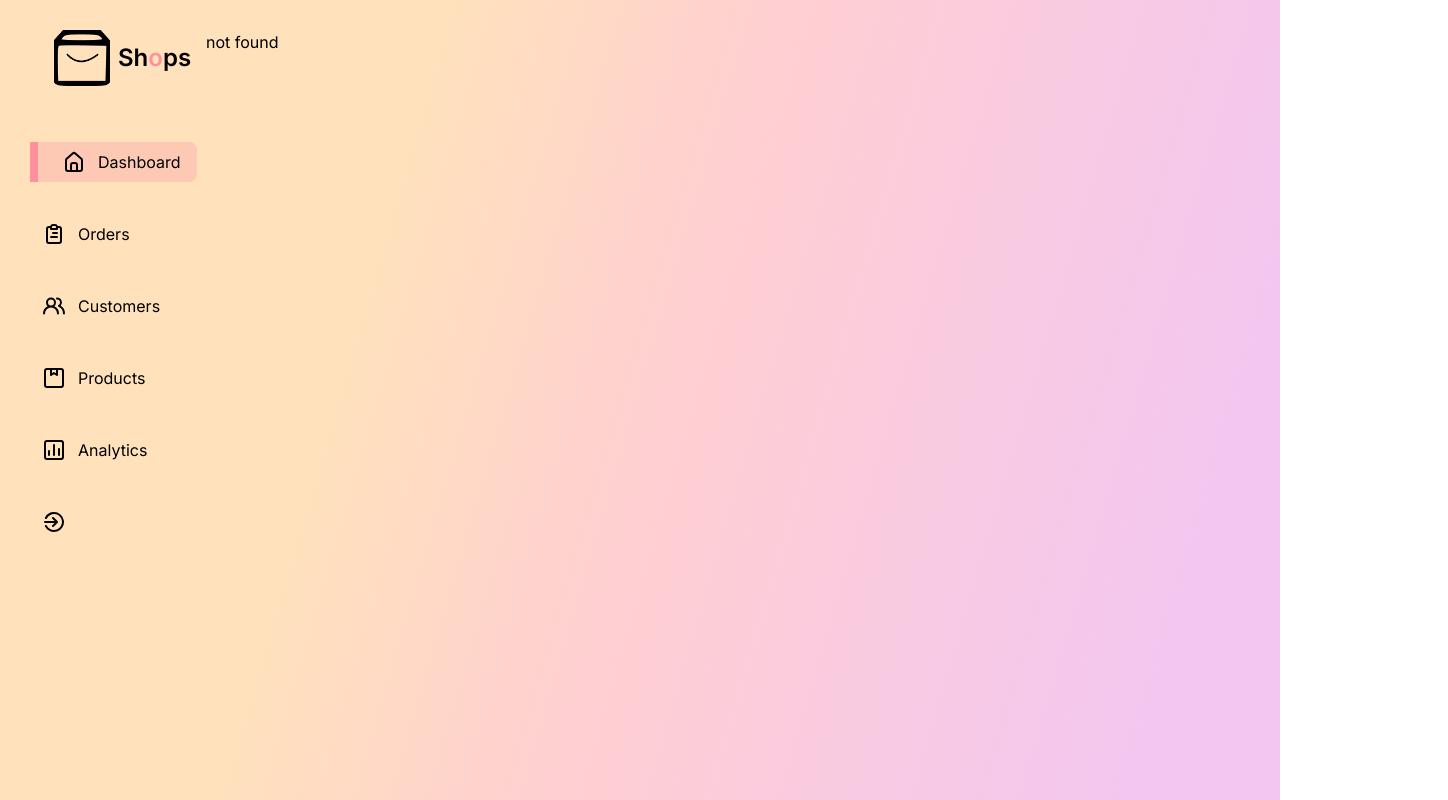
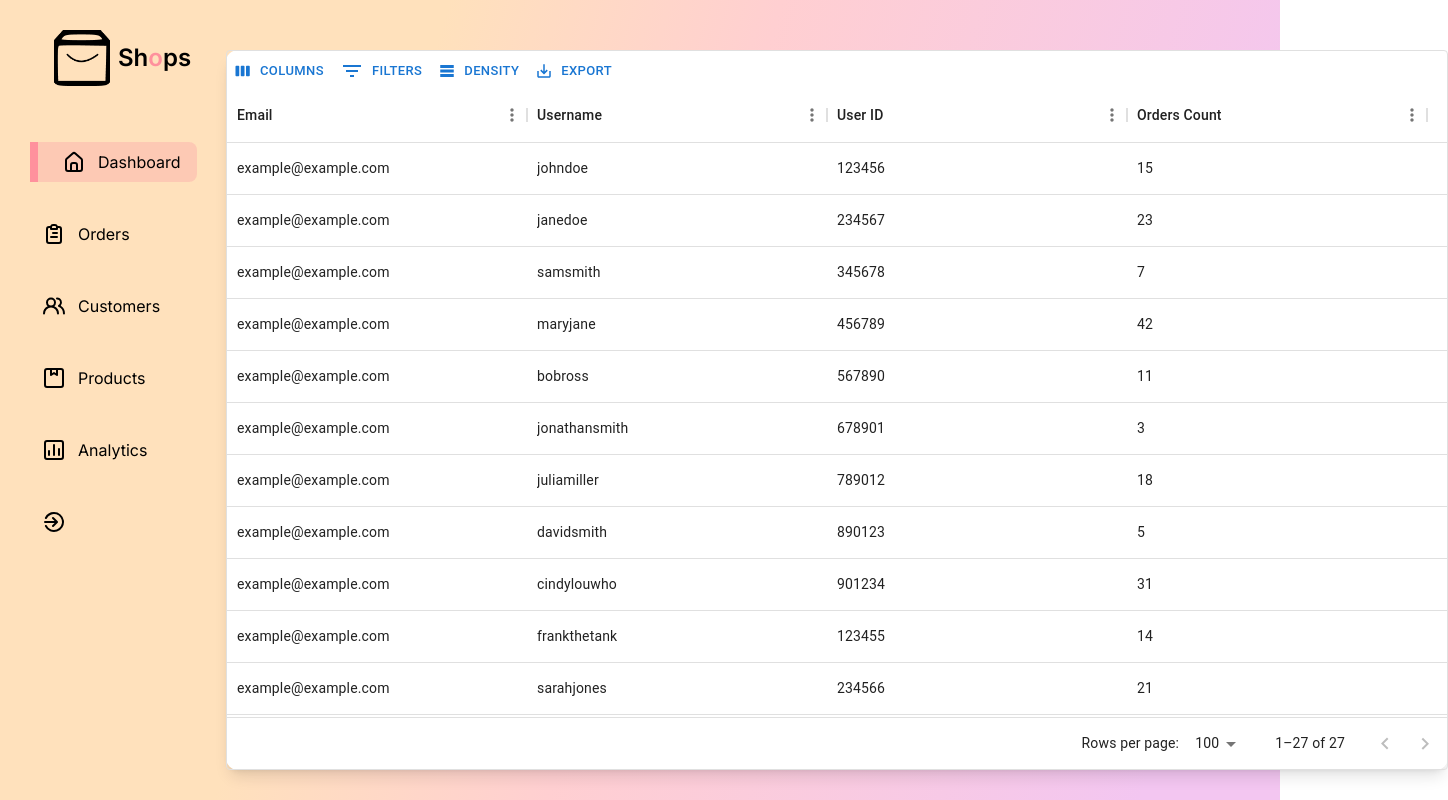
Before and after one commit to benAzouzYassin/Admin-Dashboard, a React (Create React App) app: page /customers in a window 1280 px wide. Before the commit this address had no page. Shown: the whole page, 1448 px wide, since content can reach past the window. Built offline with nearby package versions, Linux system fonts and the light colour scheme.

Commit message:
finished the customers page

```diff
--- a/package.json
+++ b/package.json
@@ -7,6 +7,7 @@
     "@emotion/styled": "^11.8.1",
     "@iconscout/react-unicons": "^1.1.6",
     "@mui/material": "^5.6.0",
+    "@mui/x-data-grid": "^6.2.1",
     "@testing-library/jest-dom": "^5.14.1",
     "@testing-library/react": "^12.0.0",
     "@testing-library/user-event": "^13.2.1",
--- a/src/App.js
+++ b/src/App.js
@@ -5,8 +5,9 @@ import { PagesContextProvider } from "./context/PagesContext"
 import MainDashboard from './pages/Dashboard/MainDashboard/MainDashboard';
 import RightBar from './pages/Dashboard/rightBar/RightBar';
 import { useState } from 'react';
-import { BrowserRouter, Routes, Route, useLocation } from 'react-router-dom';
+import { Routes, Route, useLocation } from 'react-router-dom';
 import Orders from './pages/Orders/Orders';
+import Customers from './pages/Customers/Customers';
 
 function App() {
   const [sidebarVisible, setSidebarVisible] = useState(false)
@@ -23,7 +24,8 @@ function App() {
         <Routes>
           <Route path='/dashboard' element={<><MainDashboard toggleSideBar={toggleSideBar} /><RightBar /></>} />
           <Route path='/' element={<><MainDashboard toggleSideBar={toggleSideBar} /><RightBar /></>} />
-          <Route path='/orders' element={<Orders />} />
+          <Route path='/orders' element={<Orders toggleSideBar={toggleSideBar} />} />
+          <Route path='/customers' element={<Customers toggleSideBar={toggleSideBar} />} />
           <Route path='*' element={<h1>not found</h1>} />
         </Routes>
 
--- /dev/null
+++ b/src/pages/Customers/Customers.jsx
@@ -0,0 +1,23 @@
+import * as React from "react";
+import { DataGrid, GridToolbar } from "@mui/x-data-grid";
+import { useNavigate } from "react-router-dom";
+import { rows, columns } from "./data";
+function Customers() {
+  const navigate = useNavigate();
+
+  return (
+    <div className="bg-white h-[90vh] ml-5 mt-5 rounded-xl shadow-lg w-full ">
+      <DataGrid
+        onRowDoubleClick={(params) =>
+          navigate(`/user/${params.row["User ID"]}`)
+        }
+        columns={columns}
+        rows={rows}
+        slots={{
+          toolbar: GridToolbar,
+        }}
+      />
+    </div>
+  );
+}
+export default Customers;
--- /dev/null
+++ b/src/pages/Customers/data.js
@@ -0,0 +1,207 @@
+
+
+
+export const rows = [
+
+    {
+        "id": 1,
+        "User ID": 123456,
+        "Username": "johndoe",
+        "Orders Count": 15,
+        "Email": "example@example.com"
+    },
+    {
+        "id": 2,
+        "User ID": 234567,
+        "Username": "janedoe",
+        "Orders Count": 23,
+        "Email": "example@example.com"
+    },
+    {
+        "id": 3,
+        "User ID": 345678,
+        "Username": "samsmith",
+        "Orders Count": 7
+        ,
+        "Email": "example@example.com"
+    },
+    {
+        "id": 4,
+        "User ID": 456789,
+        "Username": "maryjane",
+        "Orders Count": 42,
+        "Email": "example@example.com"
+    },
+    {
+        "id": 5,
+        "User ID": 567890,
+        "Username": "bobross",
+        "Orders Count": 11,
+        "Email": "example@example.com"
+    },
+    {
+        "id": 6,
+        "User ID": 678901,
+        "Username": "jonathansmith",
+        "Orders Count": 3
+        ,
+        "Email": "example@example.com"
+    },
+    {
+        "id": 7,
+        "User ID": 789012,
+        "Username": "juliamiller",
+        "Orders Count": 18,
+        "Email": "example@example.com"
+    },
+    {
+        "id": 8,
+        "User ID": 890123,
+        "Username": "davidsmith",
+        "Orders Count": 5
+        ,
+        "Email": "example@example.com"
+    },
+    {
+        "id": 9,
+        "User ID": 901234,
+        "Username": "cindylouwho",
+        "Orders Count": 31,
+        "Email": "example@example.com"
+    },
+    {
+        "id": 10,
+        "User ID": 123455,
+        "Username": "frankthetank",
+        "Orders Count": 14,
+        "Email": "example@example.com"
+    },
+    {
+        "id": 11,
+        "User ID": 234566,
+        "Username": "sarahjones",
+        "Orders Count": 21,
+        "Email": "example@example.com"
+    },
+    {
+        "id": 12,
+        "User ID": 345677,
+        "Username": "robertsmith",
+        "Orders Count": 9
+        ,
+        "Email": "example@example.com"
+    },
+    {
+        "id": 13,
+        "User ID": 456788,
+        "Username": "jimmyfallon",
+        "Orders Count": 12,
+        "Email": "example@example.com"
+    },
+    {
+        "id": 14,
+        "User ID": 567899,
+        "Username": "amyschumer",
+        "Orders Count": 26,
+        "Email": "example@example.com"
+    },
+    {
+        "id": 15,
+        "User ID": 678910,
+        "Username": "chrisevans",
+        "Orders Count": 6
+        ,
+        "Email": "example@example.com"
+    },
+    {
+        "id": 16,
+        "User ID": 789021,
+        "Username": "emmawatson",
+        "Orders Count": 17,
+        "Email": "example@example.com"
+    },
+    {
+        "id": 17,
+        "User ID": 890132,
+        "Username": "harrypotter",
+        "Orders Count": 22,
+        "Email": "example@example.com"
+    },
+    {
+        "id": 18,
+        "User ID": 901243,
+        "Username": "dianaprince",
+        "Orders Count": 8
+        ,
+        "Email": "example@example.com"
+    },
+    {
+        "id": 19,
+        "User ID": 123454,
+        "Username": "mattsmith",
+        "Orders Count": 34,
+        "Email": "example@example.com"
+    },
+    {
+        "id": 20,
+        "User ID": 234565,
+        "Username": "emmastone",
+        "Orders Count": 16,
+        "Email": "example@example.com"
+    },
+    {
+        "id": 21,
+        "User ID": 345676,
+        "Username": "bradpitt",
+        "Orders Count": 13,
+        "Email": "example@example.com"
+    },
+    {
+        "id": 22,
+        "User ID": 456787,
+        "Username": "angelinajolie",
+        "Orders Count": 20,
+        "Email": "example@example.com"
+    },
+    {
+        "id": 23,
+        "User ID": 567898,
+        "Username": "leonardodicaprio",
+        "Orders Count": 19,
+        "Email": "example@example.com"
+    },
+    {
+        "id": 24,
+        "User ID": 678909,
+        "Username": "scarlettjohansson",
+        "Orders Count": 10,
+        "Email": "example@example.com"
+    },
+    {
+        "id": 25,
+        "User ID": 789020,
+        "Username": "ryanreynolds",
+        "Orders Count": 25,
+        "Email": "example@example.com"
+    },
+    {
+        "id": 26,
+        "User ID": 890131,
+        "Username": "katewinslet",
+        "Orders Count": 11,
+        "Email": "example@example.com"
+    },
+    {
+        "id": 27,
+        "User ID": 901242,
+        "Username": "jenniferlawrence",
+        "Orders Count": 27,
+        "Email": "example@example.com"
+    },
+];
+export const columns = [
+    { field: "Email", hideable: false, width: 300 },
+    { field: "Username", width: 300 },
+    { field: "User ID", width: 300 },
+    { field: "Orders Count", width: 300 },
+];
--- a/src/pages/Orders/Orders.jsx
+++ b/src/pages/Orders/Orders.jsx
@@ -8,8 +8,9 @@ import TableHead from "@mui/material/TableHead";
 import TablePagination from "@mui/material/TablePagination";
 import TableRow from "@mui/material/TableRow";
 import { rows, columns } from "./data";
+import { UilBars } from "@iconscout/react-unicons";
 
-function Orders() {
+function Orders({ toggleSideBar }) {
   const [page, setPage] = React.useState(0);
   const [rowsPerPage, setRowsPerPage] = React.useState(25);
 
@@ -23,9 +24,15 @@ function Orders() {
   };
 
   return (
+    <div className="flex flex-col  gap-3 ">
+      <UilBars
+        onClick={toggleSideBar}
+        className="cursor-pointer lg:hidden mt-0"
+      />
+      <h1 className="text-4xl font-bold ml-5">Orders :</h1>
       <Paper
-      sx={{ width: "100%", overflow: "hidden" }}
-      className="self-center left-5 ml-8"
+        sx={{ overflow: "hidden" }}
+        className="self-center left-5 ml-8 lg:w-full w-[70vw]"
       >
         <TableContainer sx={{ maxHeight: 600 }}>
           <Table stickyHeader aria-label="sticky table">
@@ -47,7 +54,12 @@ function Orders() {
                 .slice(page * rowsPerPage, page * rowsPerPage + rowsPerPage)
                 .map((row) => {
                   return (
-                  <TableRow hover role="checkbox" tabIndex={-1} key={row.code}>
+                    <TableRow
+                      hover
+                      role="checkbox"
+                      tabIndex={-1}
+                      key={row.orderId + row.customer}
+                    >
                       {columns.map((column) => {
                         const value = row[column.id];
                         return (
@@ -74,6 +86,7 @@ function Orders() {
           onRowsPerPageChange={handleChangeRowsPerPage}
         />
       </Paper>
+    </div>
   );
 }
 export default Orders;
```
Also changed, not shown: 1 other file (tests, documents, lock files or other folders). Lines whose indentation alone changed are shown as unchanged.
